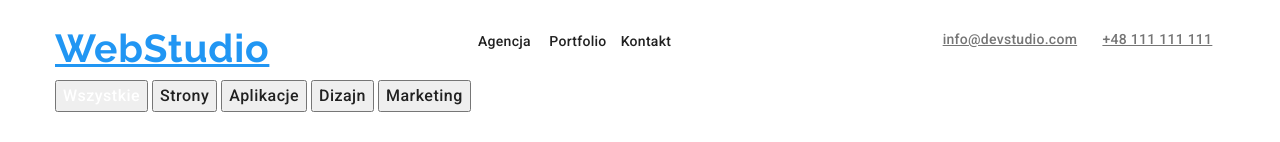
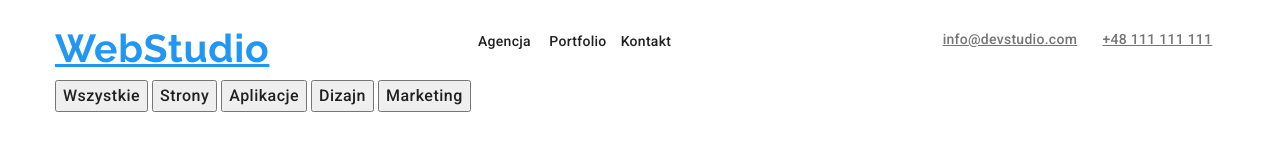
Before and after one commit to kwojtowicz1/goit-markup-hw-03, a plain HTML site: page portfolio.html in a window 1280 px wide. Shown: the top 142 px of the page. Drawn offline with nearby package versions, Linux system fonts and the light colour scheme.

Commit message:
pseudoklasy

```diff
--- a/css/styles.css
+++ b/css/styles.css
@@ -260,14 +260,6 @@ border-radius: 4px;
     letter-spacing: 0.03em;
     color: #757575;
 }
-.all-options {
-    font-weight: 500;
-    font-size: 16px;
-    line-height: 1.63;
-    text-align: center;
-    letter-spacing: 0.03em;
-    color: #FFFFFF;
-}
 .box-but {
     display: inline;
 }
@@ -280,3 +272,7 @@ border-radius: 4px;
 .card-set {
     flex-basis: calc((100%-10px)/3);
 }
+.option-button:hover {
+    background-color: #2196F3;
+    color: #FFFFFF;
+}
--- a/portfolio.html
+++ b/portfolio.html
@@ -39,7 +39,7 @@
     <main class="main">
       <!-- PRZYCISKI NA FILTRZE -->
       <div class="box-but">
-        <button class="all-options vector" type="button">Wszystkie</button>
+        <button class="option-button vector" type="button">Wszystkie</button>
         <button class="option-button vector" type="button">Strony</button>
         <button class="option-button vector" type="button">Aplikacje</button>
         <button class="option-button vector" type="button">Dizajn</button>
```
